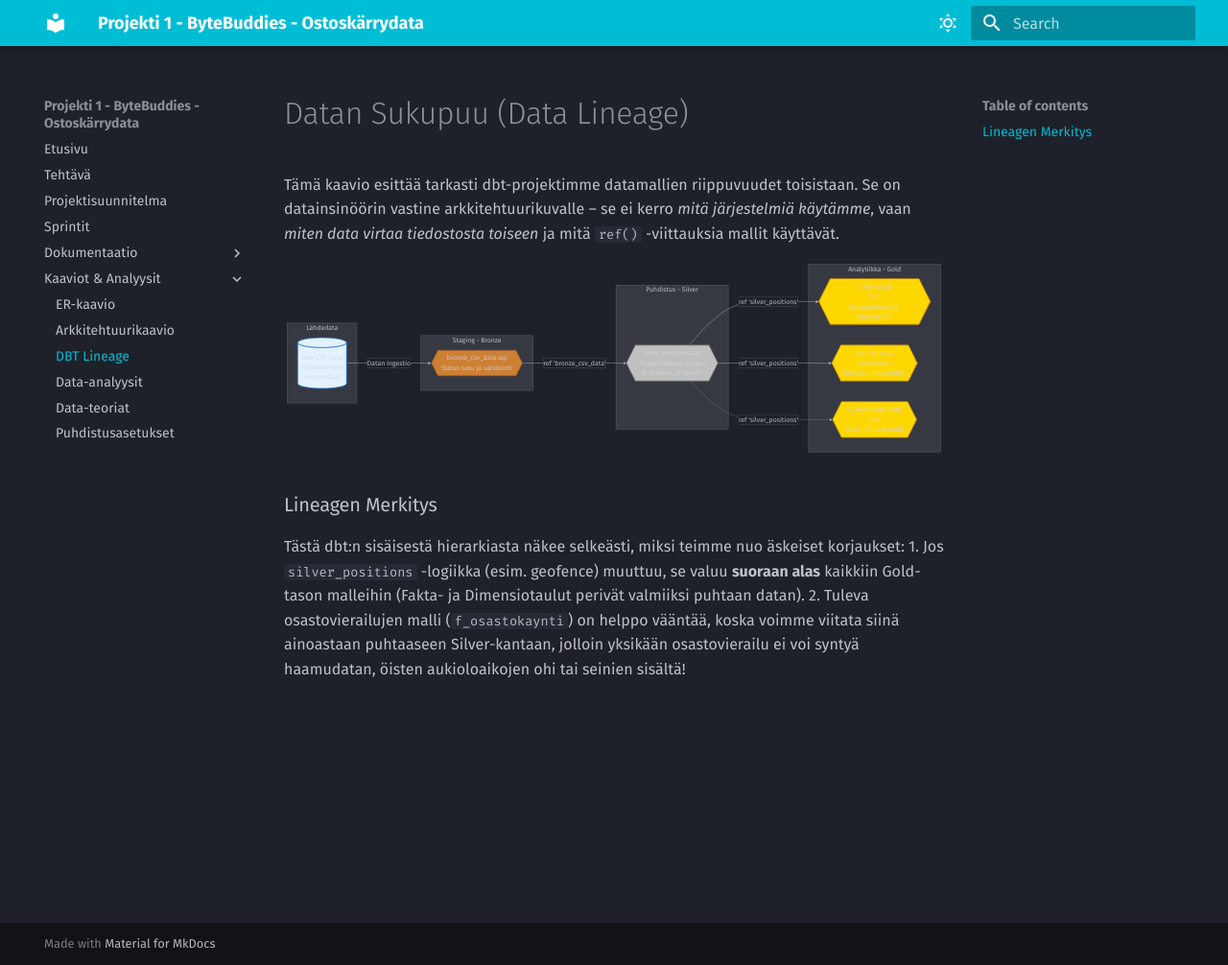
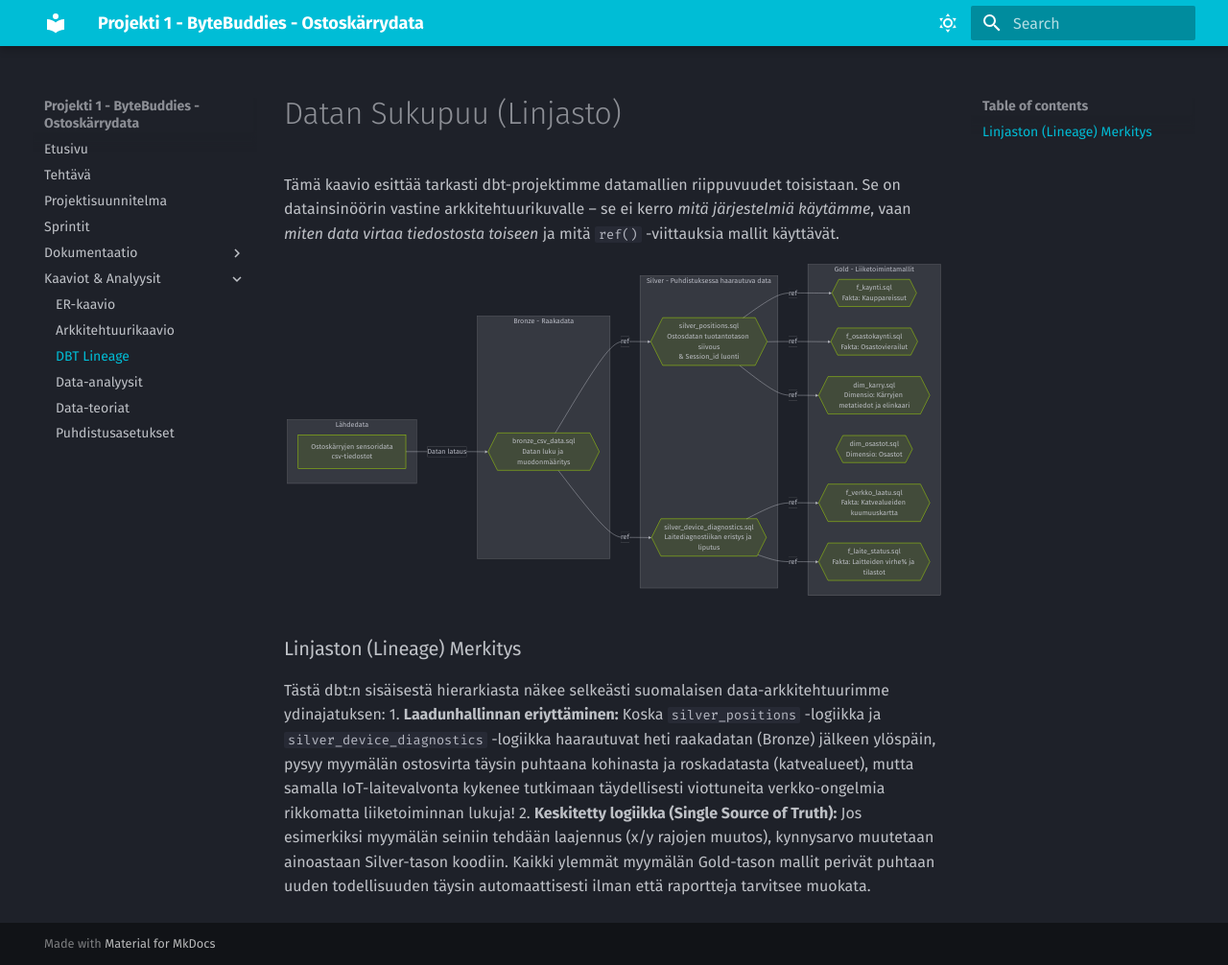
Before and after one commit to mitro54/uwb-shopping-cart-analytics-pipeline, an MkDocs documentation site: the page built from docs/dbt_lineage_kaavio.md, in a window 1280 px wide and 1006 px high. Shown: the whole window at 96% size. Built offline with MkDocs 1.6.1 and Material for MkDocs 9.7.7, drawn with Linux system fonts in a browser that asks for light colours.

````diff
--- a/docs/dbt_lineage_kaavio.md
+++ b/docs/dbt_lineage_kaavio.md
@@ -1,51 +1,51 @@
-# Datan Sukupuu (Data Lineage)
+# Datan Sukupuu (Linjasto)
 
 Tämä kaavio esittää tarkasti dbt-projektimme datamallien riippuvuudet toisistaan. Se on datainsinöörin vastine arkkitehtuurikuvalle – se ei kerro _mitä järjestelmiä käytämme_, vaan _miten data virtaa tiedostosta toiseen_ ja mitä `ref()` -viittauksia mallit käyttävät.
 
 ```mermaid
 graph LR
-    %% Data Sources
-    subgraph Lähdedata
-        CSV[(Raw CSV Data\n'Ostoskärryjen \n sensoridata')]
+
+    %% Lähdedata
+    subgraph Lahteen_tuonti["Lähdedata"]
+        CSV[Ostoskärryjen sensoridata<br>csv-tiedostot]
     end
 
-    %% Bronze Layer
-    subgraph Staging - Bronze
-        bronze_csv_data{{bronze_csv_data.sql\n'Datan luku ja validointi'}}
+    %% Bronze
+    subgraph Bronze["Bronze - Raakadata"]
+        bronze_csv_data{{bronze_csv_data.sql<br>Datan luku ja muodonmääritys}}
     end
 
-    %% Silver Layer
-    subgraph Puhdistus - Silver
-        silver_positions{{silver_positions.sql\n'Tuotantotason siivous \n& Session_id luonti'}}
+    %% Silver
+    subgraph Silver["Silver - Puhdistuksessa haarautuva data"]
+        silver_positions{{silver_positions.sql<br>Ostosdatan tuotantotason siivous<br/>& Session_id luonti}}
+        silver_device_diagnostics{{silver_device_diagnostics.sql<br>Laitediagnostiikan eristys ja liputus}}
     end
 
-    %% Gold Layer
-    subgraph Analytiikka - Gold
-        f_kaynti{{f_kaynti.sql\n'Fact:\nKauppareissut & Aggregaatit'}}
-        dim_karry{{dim_karry.sql\n'Dimension:\nKärryjen metatiedot'}}
-        f_osastokaynti{{f_osastokaynti.sql\n'Fact:\nTyhjä / Tuleva malli'}}
+    %% Gold
+    subgraph Gold["Gold - Liiketoimintamallit"]
+        f_kaynti{{f_kaynti.sql<br>Fakta: Kauppareissut}}
+        f_osastokaynti{{f_osastokaynti.sql<br>Fakta: Osastovierailut}}
+        dim_karry{{dim_karry.sql<br>Dimensio: Kärryjen metatiedot ja elinkaari}}
+        dim_osastot{{dim_osastot.sql<br>Dimensio: Osastot}}
+        f_verkko_laatu{{f_verkko_laatu.sql<br>Fakta: Katvealueiden kuumuuskartta}}
+        f_laite_status{{f_laite_status.sql<br>Fakta: Laitteiden virhe% ja tilastot}}
     end
 
     %% Riippuvuudet (dbt ref)
-    CSV -->|Datan Ingestio| bronze_csv_data
-    bronze_csv_data -->|ref 'bronze_csv_data'| silver_positions
-    silver_positions -->|ref 'silver_positions'| f_kaynti
-    silver_positions -->|ref 'silver_positions'| dim_karry
-    silver_positions -.->|ref 'silver_positions'| f_osastokaynti
+    CSV -->|Datan lataus| bronze_csv_data
 
-    %% Tyylittelyt Medallion -teemalla
-    classDef source fill:#e3f2fd,stroke:#1565c0,stroke-width:2px,color:#000
-    classDef bronze fill:#cd7f32,stroke:#5c4033,stroke-width:2px,color:#fff
-    classDef silver fill:#c0c0c0,stroke:#696969,stroke-width:2px,color:#000
-    classDef gold fill:#ffd700,stroke:#b8860b,stroke-width:2px,color:#000
+    bronze_csv_data -->|ref| silver_positions
+    bronze_csv_data -->|ref| silver_device_diagnostics
 
-    class CSV source
-    class bronze_csv_data bronze
-    class silver_positions silver
-    class f_kaynti,dim_karry,f_osastokaynti gold
+    silver_positions -->|ref| f_kaynti
+    silver_positions -->|ref| dim_karry
+    silver_positions -->|ref| f_osastokaynti
+
+    silver_device_diagnostics -->|ref| f_verkko_laatu
+    silver_device_diagnostics -->|ref| f_laite_status
 ```
 
-### Lineagen Merkitys
-Tästä dbt:n sisäisestä hierarkiasta näkee selkeästi, miksi teimme nuo äskeiset korjaukset:
-1. Jos `silver_positions` -logiikka (esim. geofence) muuttuu, se valuu **suoraan alas** kaikkiin Gold-tason malleihin (Fakta- ja Dimensiotaulut perivät valmiiksi puhtaan datan).
-2. Tuleva osastovierailujen malli (`f_osastokaynti`) on helppo vääntää, koska voimme viitata siinä ainoastaan puhtaaseen Silver-kantaan, jolloin yksikään osastovierailu ei voi syntyä haamudatan, öisten aukioloaikojen ohi tai seinien sisältä!
+### Linjaston (Lineage) Merkitys
+Tästä dbt:n sisäisestä hierarkiasta näkee selkeästi suomalaisen data-arkkitehtuurimme ydinajatuksen:
+1. **Laadunhallinnan eriyttäminen:** Koska `silver_positions` -logiikka ja `silver_device_diagnostics` -logiikka haarautuvat heti raakadatan (Bronze) jälkeen ylöspäin, pysyy myymälän ostosvirta täysin puhtaana kohinasta ja roskadatasta (katvealueet), mutta samalla IoT-laitevalvonta kykenee tutkimaan täydellisesti viottuneita verkko-ongelmia rikkomatta liiketoiminnan lukuja!
+2. **Keskitetty logiikka (Single Source of Truth):** Jos esimerkiksi myymälän seiniin tehdään laajennus (x/y rajojen muutos), kynnysarvo muutetaan ainoastaan Silver-tason koodiin. Kaikki ylemmät myymälän Gold-tason mallit perivät puhtaan uuden todellisuuden täysin automaattisesti ilman että raportteja tarvitsee muokata.
````
Also changed, not shown: docs/ADR-dokumentaatio.md (+12 -0 lines), docs/ER_kaavio.md (+55 -22 lines), docs/arkkitehtuuri_kaavio.md (+13 -4 lines).
